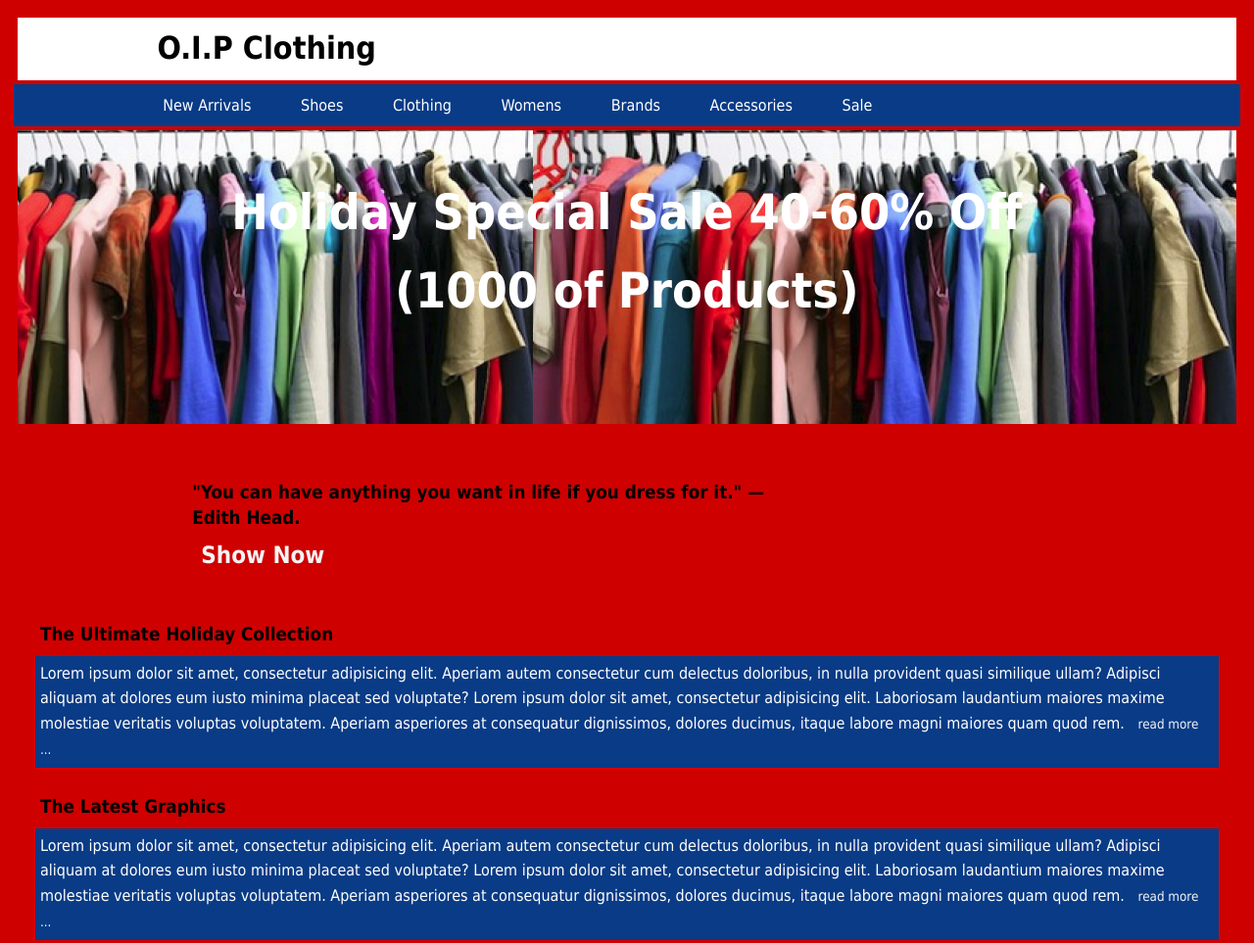
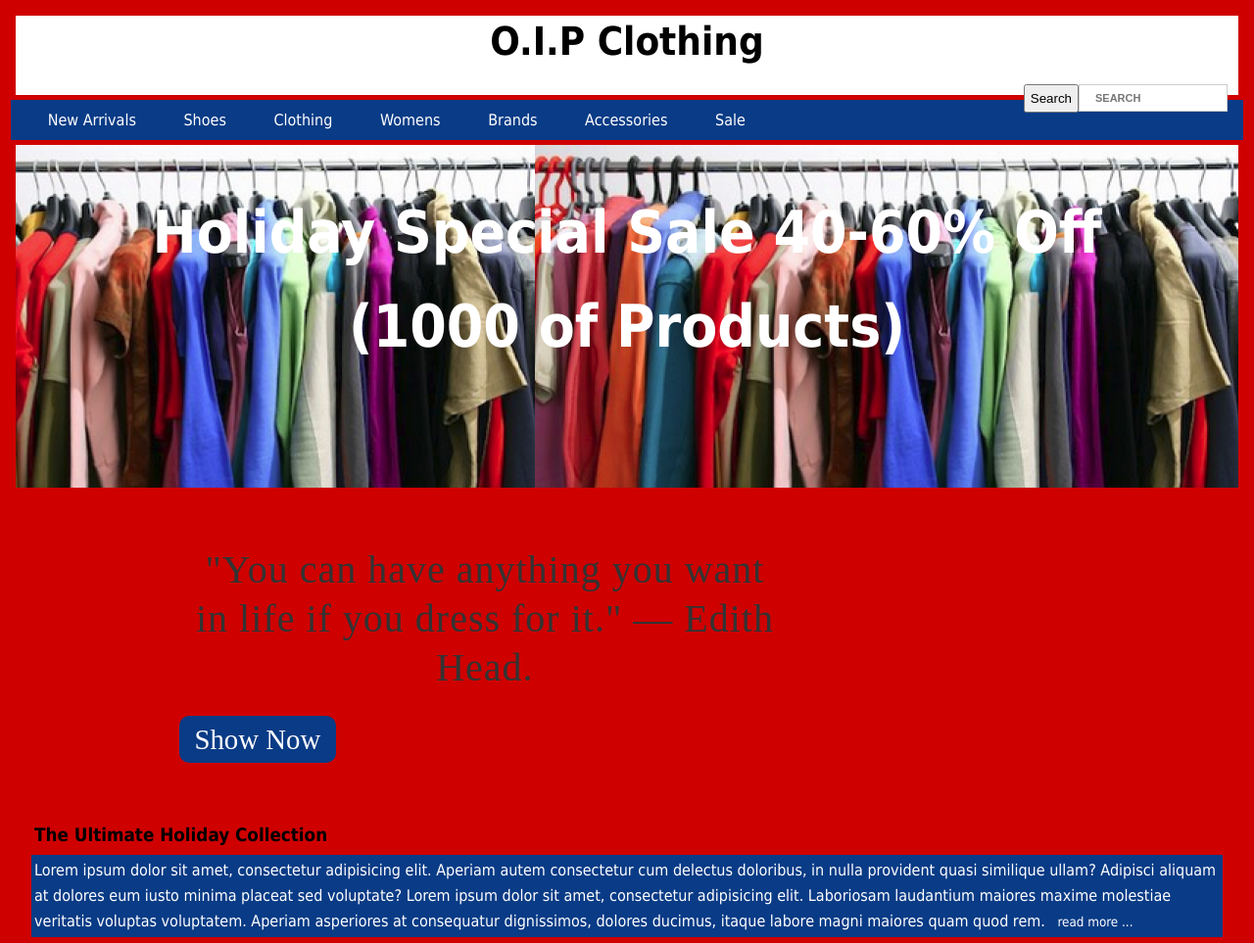
Before and after one commit to touvuevang90/touvuevang90.github.io, a plain HTML site: page index.html in a window 1280 px wide. Shown: the top 963 px of the page at 98% size. Drawn offline with Linux system fonts and the light colour scheme.

Commit message:
Updating index.html and style.css

```diff
--- a/css/style.css
+++ b/css/style.css
@@ -1,22 +1,43 @@
 h1{
-    color: rgb(0, 0, 0)
+    color: rgb(0, 0, 0);
+    text-align: center;
+    font-size: 40px;
 }
 
+.search .simplesearchinput{
+    right: 120px;
+    width: 100px;
+    padding: 7px 34px 7px 16px !important;
+    border: 1px solid #ccc !important;
+    font-family: sans-serif;
+    font-size: 11px !important;
+    font-weight: bold;
+    float:right;
+}
+
+h3{
+    color:rgb(0, 0, 0);
+}
+
+button{
+    float: right;
+    padding: 5px;
+}
 
 a {
     /* remove underline on hyperlinks */
     text-decoration: none;
-    color: #f4f4f4;
+    color: #ffffff;
 }
-
 
 html, body, header, main, section, article, footer, div, a, ul, li, h1, h2, h3, p {
     /* simple reset - resets browser's default styling */
-    padding: 5px;
-    margin: 4px;
+    padding: 3px;
+    margin: 5px;
     box-sizing: border-box;
 
 }
+
 
 body{
     background-color:#cf0000;
@@ -43,10 +64,81 @@ body{
 
 }
 
+#cta-txt {
+
+    /* format text */
+    font-family: 'Roboto Slab', serif;
+    font-weight: 300;
+    font-size: 2.5rem;
+    letter-spacing: 2px;
+    color: #333;
+    letter-spacing: 1px;
+    margin: 10px;
+    line-height: 50px;
+
+    /* center text old fashioned-way */
+    text-align: center;
+}
+
+#cta-btn {
+
+    /* button's width */
+    width: 10rem;
+
+    /* button's height */
+    height: 3rem;
+    margin: 1.3rem 0;
+
+    /* format text */
+    font-family: 'Roboto Slab', serif;
+    font-weight: 300;
+    line-height: 1;
+
+    /* format button */
+    background-color: rgb(9, 59, 134);
+    border-radius: 10px;
+
+
+    /* center child anchor element */
+    display: flex;
+    justify-content: center;
+    align-items: center;
+}
+
+#cta-btn a {
+
+    /* make a large touch target */
+    /* expand the anchor element to fill height */
+    height: 100%;
+
+    /* make a large touch target */
+    /* expand the anchor element to fill width along primary axis ( horizontally ) */
+    flex-grow: 1;
+
+    /* format font */
+    color: #fff;
+    font-size: 1.8rem;
+    font-weight: 300;
+
+    /* format anchor dimsions match the containing h2 element #cta-btn */
+    border-radius: 5px;
+
+    /* center the text */
+    display: flex;
+    justify-content: center;
+    align-items: center;
+}
+
+#cta-btn a:hover {
+    background-color: #0ebfe9;
+}
+
+
 #main-header{
     background-color:rgb(255, 255, 255);
     color:#fff;
 }
+
 
 #navbar{
     background-color:rgb(9, 59, 134);
@@ -72,16 +164,17 @@ body{
 #showcase{
     background-image: url('../img/tshirts.jpg');
     background-position:center right;
-    height: 300px;
+    height: 350px;
     margin-bottom: 30px;
     text-align: center;
 }
 
 #showcase h1{
     color: rgb(255, 255, 255);
-    font-size: 50px;
+    font-size: 60px;
     line-height: 1.6em;
     padding-top:30px;
+    text-align: center;
 }
 
 #main{
@@ -103,10 +196,11 @@ body{
 
 #main-footer{
     background:rgb(9, 59, 134);
-    color:#fff;
+    color:rgb(255, 255, 255);
     text-align: center;
     padding:20px;
     margin-top:40px;
+
 }
 
 @media(max-width:600px){
@@ -120,3 +214,11 @@ body{
         float:none;
     }
 }
+
+footer p {
+    color: rgb(0, 0, 0);
+    font-family: 'Roboto', sans-serif;
+    font-weight: bold;
+    font-size: 14px;
+    text-align: center;
+}
--- a/index.html
+++ b/index.html
@@ -15,7 +15,18 @@
         <div class="container">
             <h1>O.I.P Clothing</h1>
         </div>
+        <div class="srch-container"></div>
+        <div class="form-row search">
+            <input type="text" id="q" value class="simplesearchinput valid" placeholder="SEARCH" arial-label="Search Catalog" autocomplete="off" aria-invalid="false">
+            <input type="hidden" name="lang" placehodler="SEARCH">
+            <button type="submit" class="srch-icon button-text">Search</button>
+            <div id="clear-button" class="small-only" style="display: none;">
+
+        </div>
+
     </header>
+
+    </div>
 
     <nav id="navbar">
         <div class="container">
```
